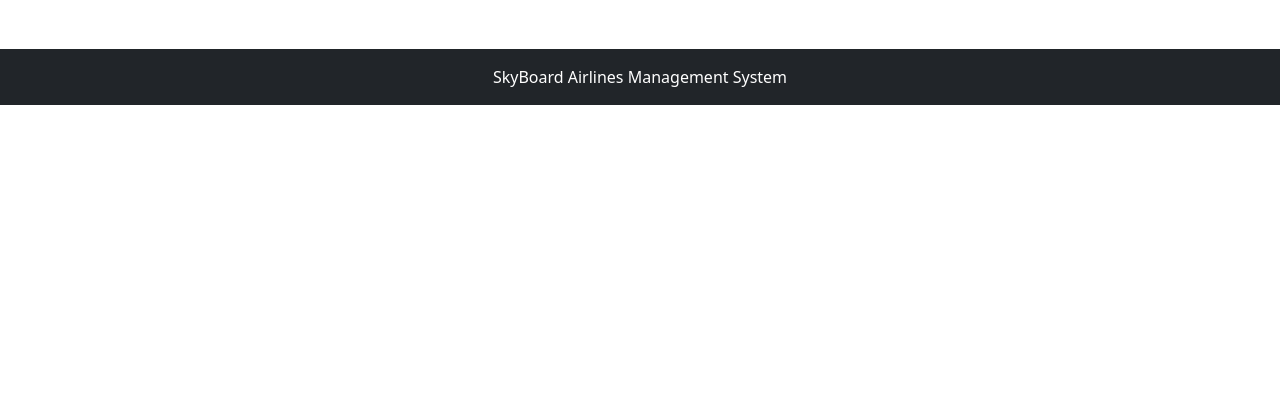
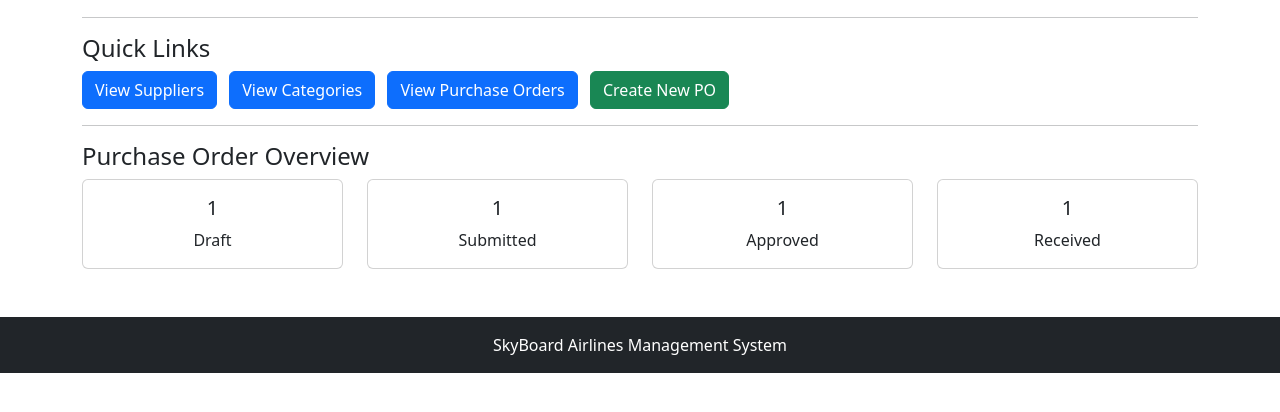
Before and after one commit to d3MBA/WFD-Project-B00165672, a Django app: template main/templates/main/dashboard/procurement_dashboard.html in a window 1280 px wide. Shown: the part 149-561 px from the top of the page. Run offline with Django 5.2, Linux system fonts and the light colour scheme; the template is opened without the code that fills it: most values are stand-ins (such as "Sample title", 1, 10 or a date in 2020).

Commit message:
update procurement dashboard with quick links and po status overview

```diff
--- a/main/templates/main/dashboard/procurement_dashboard.html
+++ b/main/templates/main/dashboard/procurement_dashboard.html
@@ -5,4 +5,51 @@
 {% block content %}
 <h2>Procurement Manager Dashboard</h2>
 <p>Welcome, {{ request.user.username }}! You are logged in as <strong>Procurement Manager</strong>.</p>
+<hr>
+
+<!-- Quick Links -->
+<h4>Quick Links</h4>
+<a href="{% url 'supplier_list' %}" class="btn btn-primary me-2">View Suppliers</a>
+<a href="{% url 'category_list' %}" class="btn btn-primary me-2">View Categories</a>
+<a href="{% url 'po_list' %}" class="btn btn-primary me-2">View Purchase Orders</a>
+<a href="{% url 'po_create' %}" class="btn btn-success me-2">Create New PO</a>
+
+<hr>
+
+<!-- PO Status Overview -->
+<h4>Purchase Order Overview</h4>
+<div class="row">
+    <div class="col-md-3">
+        <div class="card text-center">
+            <div class="card-body">
+                <h5 class="card-title">{{ draft_count }}</h5>
+                <p class="card-text">Draft</p>
+            </div>
+        </div>
+    </div>
+    <div class="col-md-3">
+        <div class="card text-center">
+            <div class="card-body">
+                <h5 class="card-title">{{ submitted_count }}</h5>
+                <p class="card-text">Submitted</p>
+            </div>
+        </div>
+    </div>
+    <div class="col-md-3">
+        <div class="card text-center">
+            <div class="card-body">
+                <h5 class="card-title">{{ approved_count }}</h5>
+                <p class="card-text">Approved</p>
+            </div>
+        </div>
+    </div>
+    <div class="col-md-3">
+        <div class="card text-center">
+            <div class="card-body">
+                <h5 class="card-title">{{ received_count }}</h5>
+                <p class="card-text">Received</p>
+            </div>
+        </div>
+    </div>
+</div>
 {% endblock %}
```
